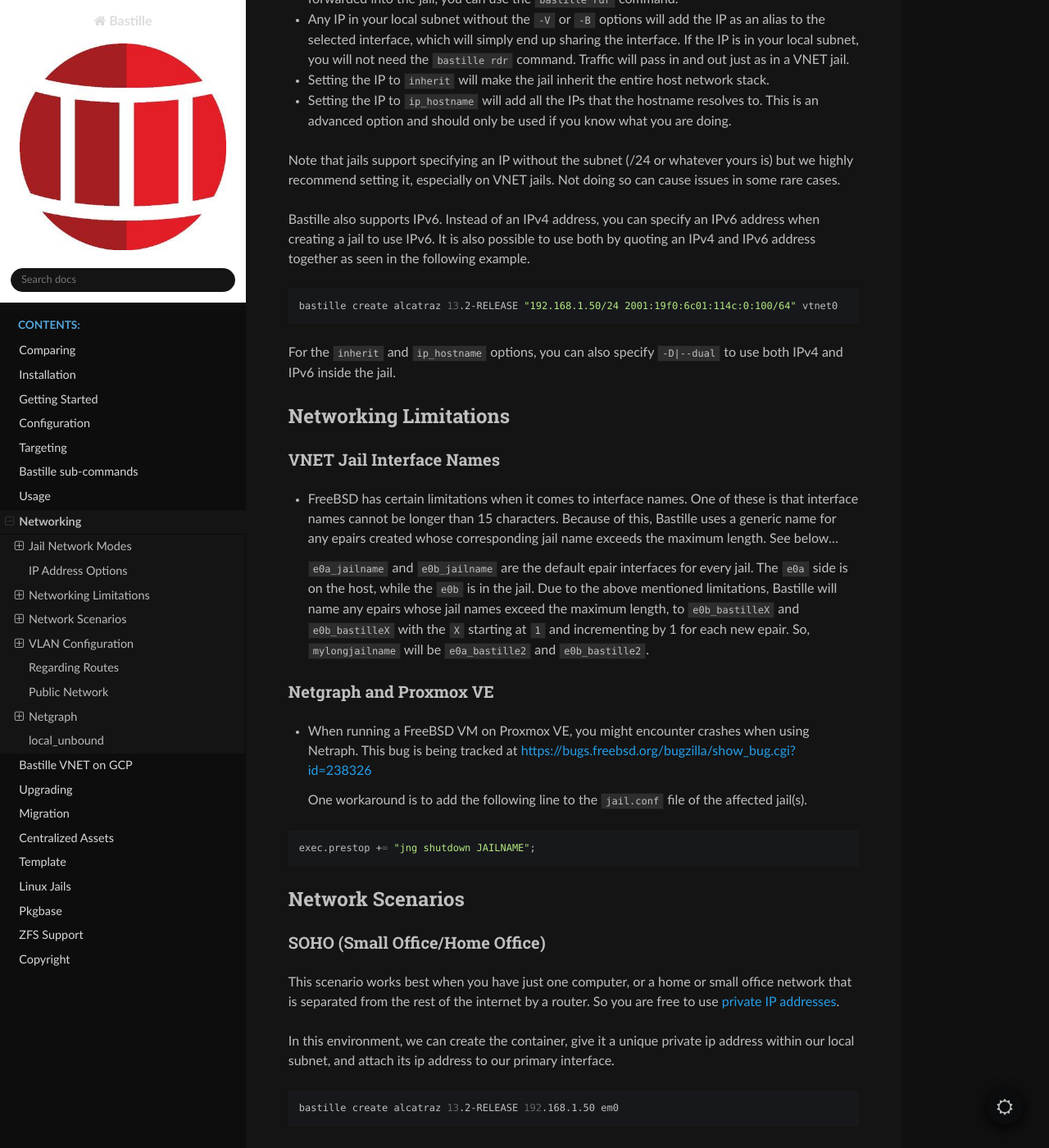
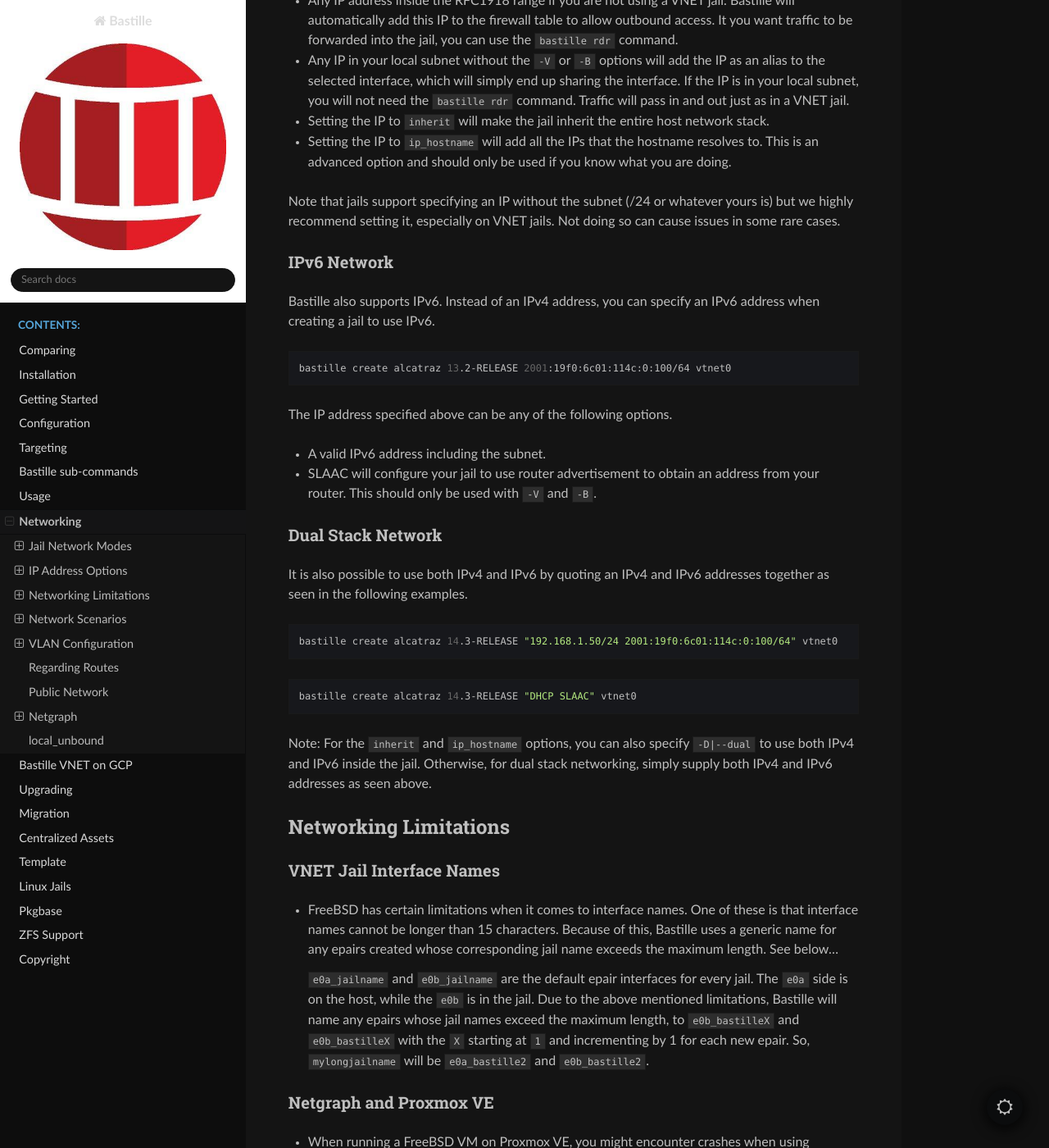
Before and after one commit to BastilleBSD/bastille, a Sphinx documentation site: the page built from docs/chapters/networking.rst, in a window 1280 px wide and 1400 px high, scrolled down 2178 px. Shown: the whole window at 82% size. Built offline with Sphinx 7.4.7 and the Read the Docs theme 3.1.0, drawn with Linux system fonts in a browser that asks for light colours; some of the changed text lies outside the part shown.

Commit message:
docs: networking: document ipv6 more thoroughly

```diff
--- a/docs/chapters/networking.rst
+++ b/docs/chapters/networking.rst
@@ -95,7 +95,10 @@ member, you will not be able to use ``vtnet0`` with ``-V|--vnet``.
 IP Address Options
 ------------------
 
-Bastille includes a number of IP options.
+IPv4 Network
+^^^^^^^^^^^^
+
+Bastille includes a number of IP options for IPv4 networking.
 
 .. code-block:: shell
 
@@ -131,16 +134,40 @@ Note that jails support specifying an IP without the subnet (/24 or whatever
 yours is) but we highly recommend setting it, especially on VNET jails. Not
 doing so can cause issues in some rare cases.
 
+IPv6 Network
+^^^^^^^^^^^^
+
 Bastille also supports IPv6. Instead of an IPv4 address, you can specify an
-IPv6 address when creating a jail to use IPv6. It is also possible to use both
-by quoting an IPv4 and IPv6 address together as seen in the following example.
+IPv6 address when creating a jail to use IPv6.
 
 .. code-block:: shell
 
-  bastille create alcatraz 13.2-RELEASE "192.168.1.50/24 2001:19f0:6c01:114c:0:100/64" vtnet0
+  bastille create alcatraz 13.2-RELEASE 2001:19f0:6c01:114c:0:100/64 vtnet0
 
-For the ``inherit`` and ``ip_hostname`` options, you can also specify
-``-D|--dual`` to use both IPv4 and IPv6 inside the jail.
+The IP address specified above can be any of the following options.
+
+* A valid IPv6 address including the subnet.
+
+* SLAAC will configure your jail to use router advertisement to obtain an
+  address from your router. This should only be used with ``-V`` and ``-B``.
+
+Dual Stack Network
+^^^^^^^^^^^^^^^^^^
+
+It is also possible to use both IPv4 and IPv6 by quoting an IPv4 and IPv6 addresses together
+as seen in the following examples.
+
+.. code-block:: shell
+
+  bastille create alcatraz 14.3-RELEASE "192.168.1.50/24 2001:19f0:6c01:114c:0:100/64" vtnet0
+
+.. code-block:: shell
+
+  bastille create alcatraz 14.3-RELEASE "DHCP SLAAC" vtnet0
+
+Note: For the ``inherit`` and ``ip_hostname`` options, you can also specify
+``-D|--dual`` to use both IPv4 and IPv6 inside the jail. Otherwise, for dual
+stack networking, simply supply both IPv4 and IPv6 addresses as seen above.
 
 Networking Limitations
 ----------------------
```
